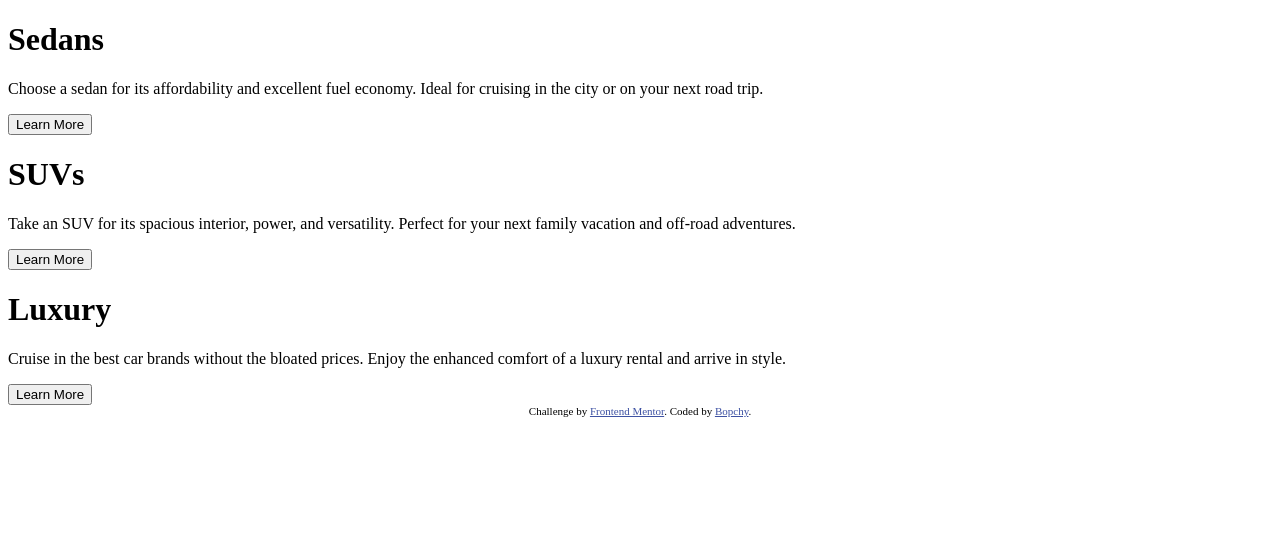
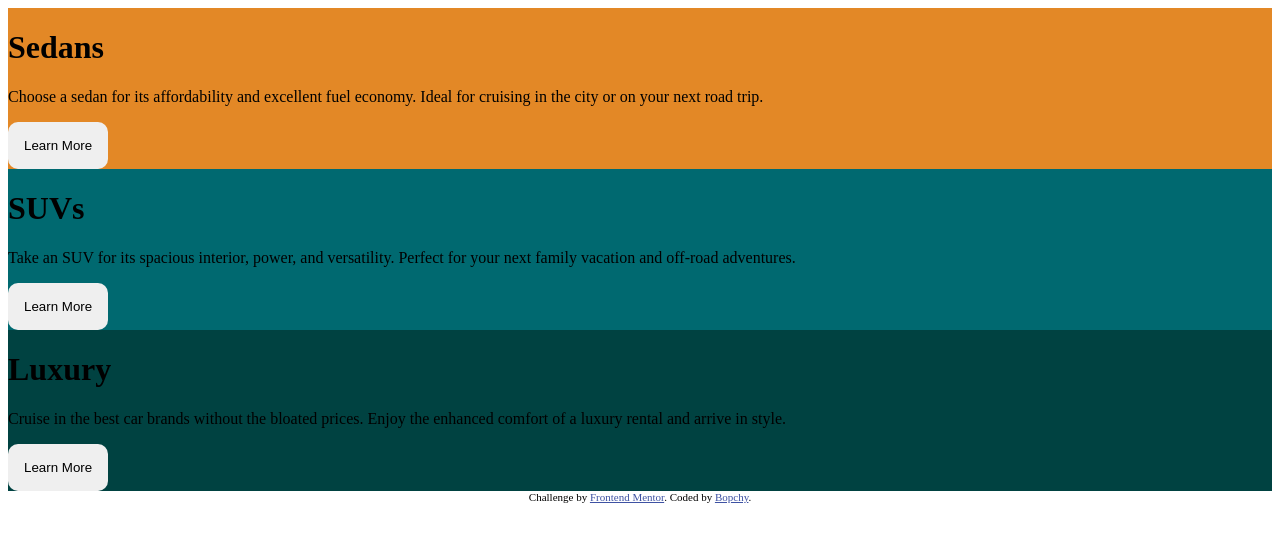
Before and after one commit to Bopchy/frontend-mentor-projects, a website: page 3-column-preview-card-component-main/index.html in a window 1280 px wide. Drawn offline with nearby package versions, Linux system fonts and the light colour scheme; files that its build step writes are made by us from their sources.

Commit message:
Add card layout.

```diff
--- a/3-column-preview-card-component-main/index.html
+++ b/3-column-preview-card-component-main/index.html
@@ -14,17 +14,17 @@
     <div class="sedans">
       <h1>Sedans</h1>
       <p>Choose a sedan for its affordability and excellent fuel economy. Ideal for cruising in the city or on your next road trip.</p>
-      <button>Learn More</button>
+      <button type="button">Learn More</button>
     </div>
     <div class="suvs">
       <h1>SUVs</h1>
       <p>Take an SUV for its spacious interior, power, and versatility. Perfect for your next family vacation and off-road adventures.</p>
-      <button>Learn More</button>
+      <button type="button">Learn More</button>
     </div>
     <div class="luxury">
       <h1>Luxury</h1>
       <p>Cruise in the best car brands without the bloated prices. Enjoy the enhanced comfort of a luxury rental and arrive in style.</p>
-      <button>Learn More</button>
+      <button type="button">Learn More</button>
     </div>
   </main>
 
--- a/3-column-preview-card-component-main/styles/input.less
+++ b/3-column-preview-card-component-main/styles/input.less
@@ -1,3 +1,21 @@
+.card {
+    display: flex;
+    flex-direction: column;
+    .sedans {
+        background-color: hsl(31, 77%, 52%);
+    }
+    .suvs {
+        background-color: hsl(184, 100%, 22%);
+    }
+    .luxury {
+        background-color: hsl(179, 100%, 13%);
+    }
+}
+button {
+    border: none;
+    border-radius: 0.625rem;
+    padding: 1rem;
+}
 .attribution {
     font-size: 11px;
     text-align: center;
```
